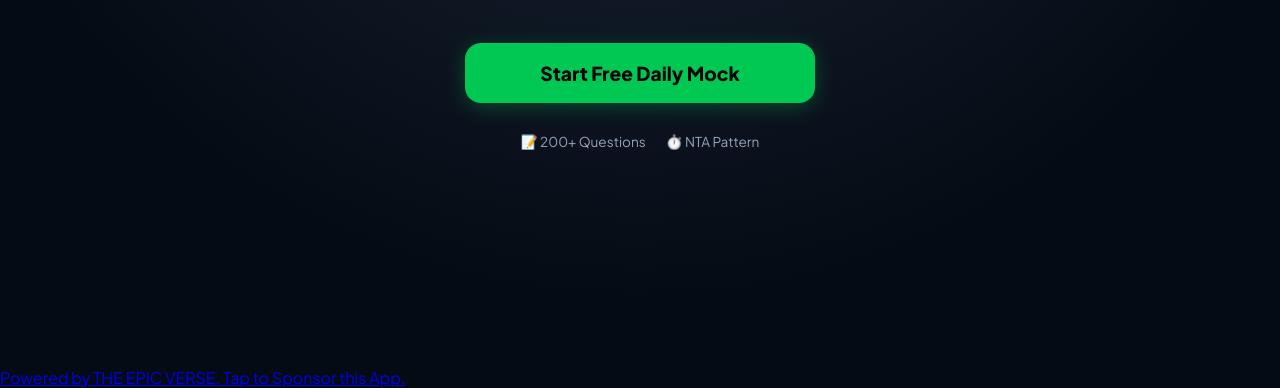
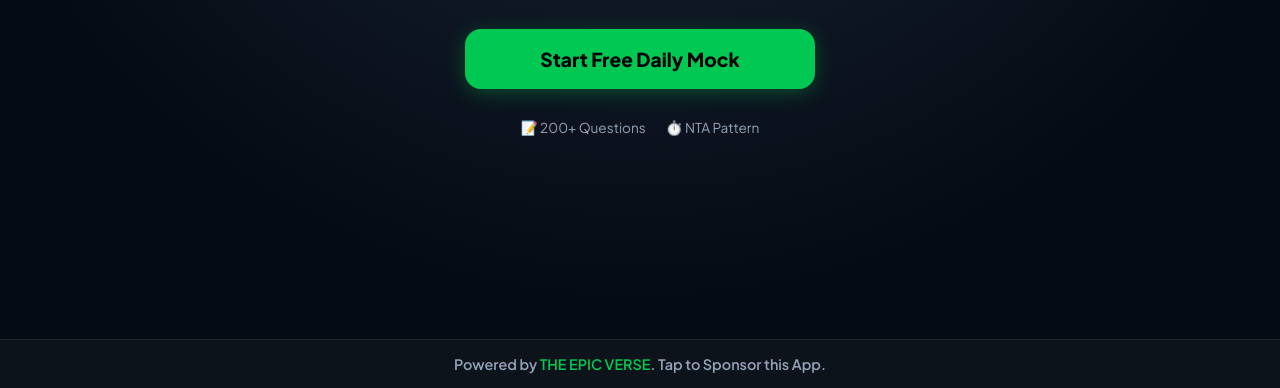
Before and after one commit to VSandy007/NEUROKBC, a plain HTML site: page index.html in a window 1280 px wide. Shown: the part 412-800 px from the top of the page. Drawn offline with Linux system fonts and the light colour scheme.

Commit message:
Update index.html

```diff
--- a/index.html
+++ b/index.html
@@ -198,7 +198,7 @@
         <button class="btn-primary" onclick="location.reload()">Practice Again</button>
     </div>
 
-    <a href="https://www.instagram.com/_sanjayvarma_07?utm_source=ig_web_button_share_sheet&igsh=ZDNlZDc0MzIxNw="sponsor-banner">
+    <a href="https://www.instagram.com/_sanjayvarma_07?utm_source=ig_web_button_share_sheet&igsh=ZDNlZDc0MzIxNw=" target="_blank" class="sponsor-banner">
         Powered by <span>THE EPIC VERSE</span>. Tap to Sponsor this App.
     </a>
 
```
